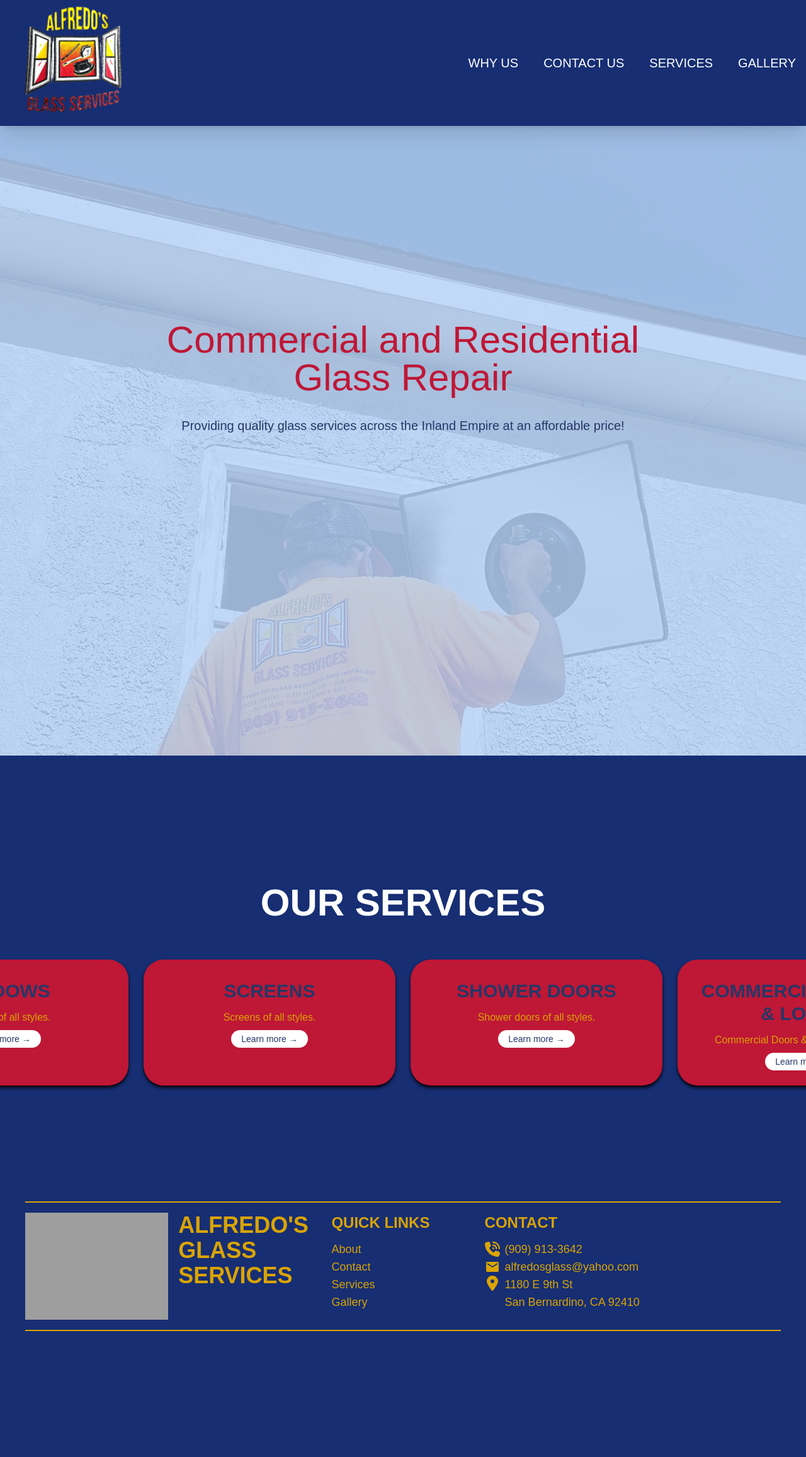
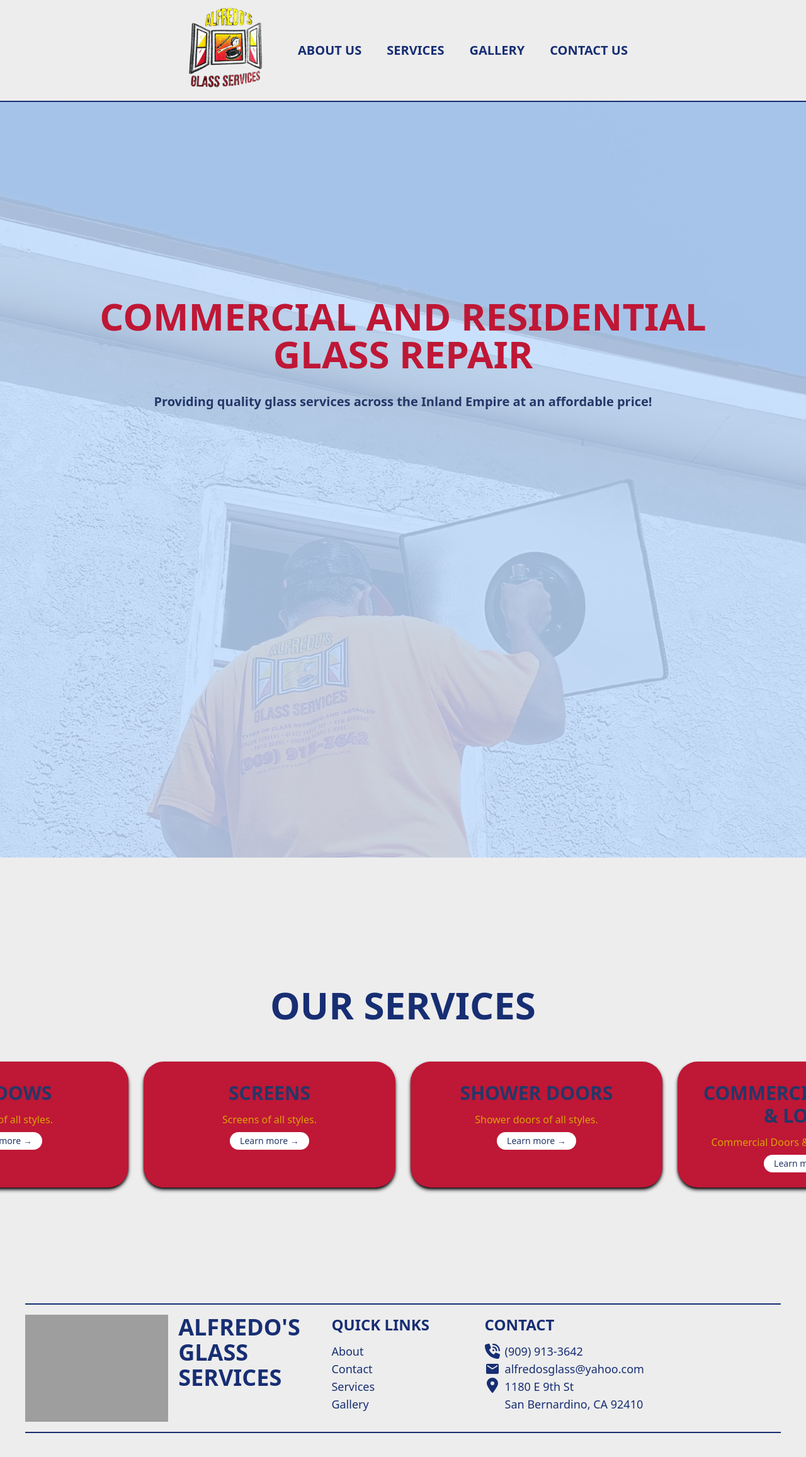
Before and after one commit to mmart570/alfredos-glass, a Next.js app: page / in a window 1280 px wide. Shown: the top 2314 px of the page at 63% size. Before the commit the page ends 2154 px from the top, so only its background shows below. Built offline with nearby package versions, Linux system fonts and the light colour scheme; grey boxes are pictures that could not be loaded.

Commit message:
adjusted font style and global styles

```diff
--- a/src/app/globals.css
+++ b/src/app/globals.css
@@ -1,7 +1,7 @@
 @import "tailwindcss";
 
 :root {
-  --background: #172e73;
+  --background: #ededed;
   --foreground: #171717;
 }
 
@@ -14,7 +14,7 @@
 
 @media (prefers-color-scheme: dark) {
   :root {
-    --background: #172e73;
+    --background: #ededed;
     --foreground: #ededed;
   }
 }
@@ -22,5 +22,4 @@
 body {
   background: var(--background);
   color: var(--foreground);
-  font-family: Arial, Helvetica, sans-serif;
 }
--- a/src/app/layout.tsx
+++ b/src/app/layout.tsx
@@ -28,7 +28,7 @@ export default function RootLayout({
     <html lang="en">
       <body className={`${geistSans.variable} ${geistMono.variable}`}>
         <NavBar />
-        <main className="pt-50">{children}</main>
+        <main className="pt-0.5">{children}</main>
         <Footer />
       </body>
     </html>
--- a/src/components/Footer.tsx
+++ b/src/components/Footer.tsx
@@ -7,9 +7,9 @@ import { FaPhoneVolume } from "react-icons/fa6";
 
 const Footer = () => {
   return (
-    <div className="bg-[#172e73] text-naama-ivory-100 font-nunito w-full items-center justify-center p-10">
-      <div className="bg-[#D9A404] mb-4 hidden h-0.5 w-full md:flex" />
-      <div className="flex grid-cols-5 flex-col gap-4 md:grid">
+    <div className="text-naama-ivory-100 font-nunito w-full items-center justify-center p-10">
+      <div className="bg-[#172E73] mb-4 hidden h-0.5 w-full md:flex" />
+      <div className="flex grid-cols-5 flex-col gap-4 md:grid text-[#172E73]">
         <div className="border-white flex justify-center border-t-2 pt-4 md:border-0 md:pt-0">
           <Image
             src="/logo.svg"
@@ -20,15 +20,13 @@ const Footer = () => {
           />
         </div>
         <div className="flex flex-col gap-2 md:mr-10">
-          <p className="hidden text-4xl text-[#D9A404] font-semibold md:block">
+          <p className="hidden text-4xl  font-semibold md:block">
             ALFREDO'S GLASS SERVICES
           </p>
         </div>
         <div className="flex flex-col">
-          <p className="pb-3 text-2xl font-semibold text-[#D9A404]">
-            QUICK LINKS
-          </p>
-          <div className="flex flex-col text-lg font-light text-[#D9A404]">
+          <p className="pb-3 text-2xl font-semibold ">QUICK LINKS</p>
+          <div className="flex flex-col text-lg font-light ">
             <Link href="/about" className="hover:opacity-65">
               About
             </Link>
@@ -44,15 +42,15 @@ const Footer = () => {
           </div>
         </div>
         <div className="col-span-2 flex flex-col">
-          <p className="pb-3 text-2xl font-semibold text-[#D9A404]">CONTACT</p>
-          <div className="flex flex-col text-lg font-light text-[#D9A404]">
+          <p className="pb-3 text-2xl font-semibold ">CONTACT</p>
+          <div className="flex flex-col text-lg font-light ">
             <div className="hover:opacity-65">
               <Link
                 href="tel:909-913-3642"
                 className="flex items-center gap-2 hover:opacity-65"
                 target="_blank"
               >
-                <FaPhoneVolume className="text-2xl text-[#D9A404]" />
+                <FaPhoneVolume className="text-2xl " />
                 <p>(909) 913-3642</p>
               </Link>
             </div>
@@ -62,7 +60,7 @@ const Footer = () => {
                 className="flex items-center gap-2 hover:opacity-65"
                 target="_blank"
               >
-                <MdEmail className="text-2xl text-[#D9A404]" />
+                <MdEmail className="text-2xl " />
                 <p>alfredosglass@yahoo.com</p>
               </Link>
             </div>
@@ -72,7 +70,7 @@ const Footer = () => {
                 target="_blank"
                 className="flex gap-2 hover:opacity-65"
               >
-                <FaLocationDot className="text-2xl text-acm-blue-700" />
+                <FaLocationDot className="text-2xl " />
                 <div>
                   <p>1180 E 9th St</p>
                   <p>San Bernardino, CA 92410</p>
@@ -82,7 +80,7 @@ const Footer = () => {
           </div>
         </div>
       </div>
-      <div className="bg-[#D9A404] mt-4 hidden h-0.5 w-full md:flex" />
+      <div className="bg-[#172E73] mt-4 hidden h-0.5 w-full md:flex" />
     </div>
   );
 };
--- a/src/components/NavBar.tsx
+++ b/src/components/NavBar.tsx
@@ -4,44 +4,45 @@ import Image from "next/image";
 
 const NavBar = () => {
   return (
-    <nav className="fixed w-full h-50 shadow-xl z-50 bg-[#172e73]">
-      <div className="flex justify-between items-center h-full w-full px-4 2xl:px-16">
+    <nav className="w-full h-40 z-50">
+      <div className="flex items-center justify-center h-full w-full px-4 2xl:px-16 text-[#172E73] font-semibold">
         <Link href="/">
           <Image
             src="/agslogo.png"
             alt="Logo"
-            width="200"
-            height="95"
-            className="cursor-pointer transition hover:drop-shadow-xl hover:drop-shadow-blue-200"
+            width="150"
+            height="50"
+            className="cursor-pointer  whileHover: { scale: 1.02 }, transition: {stiffness: 300 },"
             priority
           />
         </Link>
         <div>
           <ul className="hidden sm:flex">
             <Link href="/about">
-              <li className="ml-10 uppercase hover:border-b text-xl text-white">
+              <li className="ml-10 uppercase hover:border-b text-xl">
                 {" "}
-                Why Us
-              </li>
-            </Link>
-            <Link href="/contact">
-              <li className="ml-10 uppercase hover:border-b text-xl text-white">
-                Contact Us
+                About Us
               </li>
             </Link>
             <Link href="/services">
-              <li className="ml-10 uppercase hover:border-b text-xl text-white">
+              <li className="ml-10 uppercase hover:border-b text-xl ">
                 Services
               </li>
             </Link>
             <Link href="/gallery">
-              <li className="ml-10 uppercase hover:border-b text-xl text-white">
+              <li className="ml-10 uppercase hover:border-b text-xl ">
                 Gallery
+              </li>
+            </Link>
+            <Link href="/contact">
+              <li className="ml-10 uppercase hover:border-b text-xl ">
+                Contact Us
               </li>
             </Link>
           </ul>
         </div>
       </div>
+      <div className="bg-[#172E73] mb-4 hidden h-0.5 w-full md:flex" />
     </nav>
   );
 };
--- a/src/components/home/Hero.tsx
+++ b/src/components/home/Hero.tsx
@@ -6,7 +6,7 @@ import Image from "next/image";
 const Hero = () => {
   return (
     <div className="flex w-full flex-col items-center justify-center">
-      <div className="relative h-250 w-full">
+      <div className="relative h-300 w-full">
         <Image
           src="/papa.jpg"
           alt="Papa"
@@ -17,10 +17,10 @@ const Hero = () => {
         />
         <div className="bg-blue-200 absolute inset-0 opacity-80 z-0" />
         <div className="relative z-10 h-200 flex flex-col items-center justify-center text-center pt-20">
-          <h1 className="text-4xl md:text-6xl text-[#BF1736]">
+          <h1 className="text-4xl md:text-6xl uppercase font-semibold text-[#BF1736]">
             Commercial and Residential <br /> Glass Repair
           </h1>
-          <p className="mt-8 mb-20 text-[#253767] text-xl text-pretty">
+          <p className="mt-8 mb-20 text-[#253767] text-xl font-semibold text-pretty">
             Providing quality glass services across the Inland Empire at an
             affordable price!
           </p>
--- a/src/components/home/OurServices.tsx
+++ b/src/components/home/OurServices.tsx
@@ -3,8 +3,8 @@ import Services from "./Services";
 
 const OurServices = () => {
   return (
-    <div className="flex flex-col items-center justify-center py-36 text-center text-white ">
-      <h1 className="text-center text-4xl font-bold text-white py-15 md:text-6xl">
+    <div className="flex flex-col items-center justify-center py-36 text-center text-[#172E73]">
+      <h1 className="text-center text-4xl font-bold py-15 md:text-6xl">
         OUR SERVICES
       </h1>
       <Services />
```
